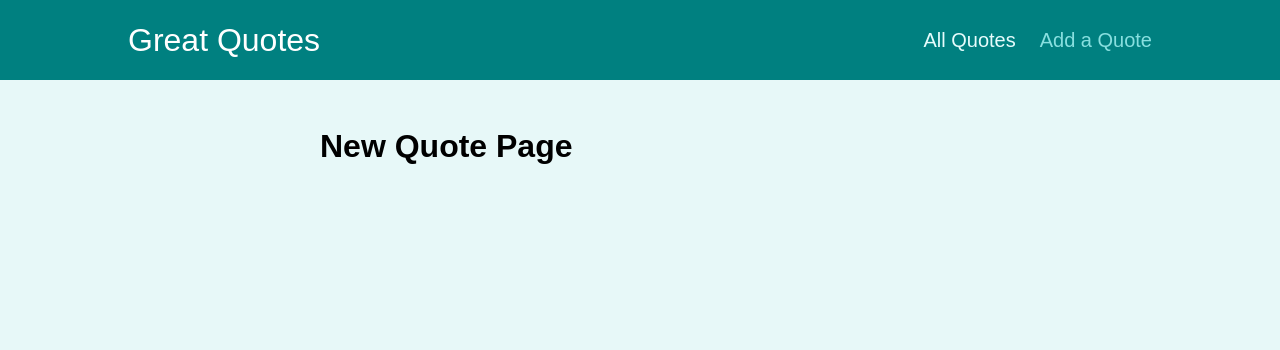
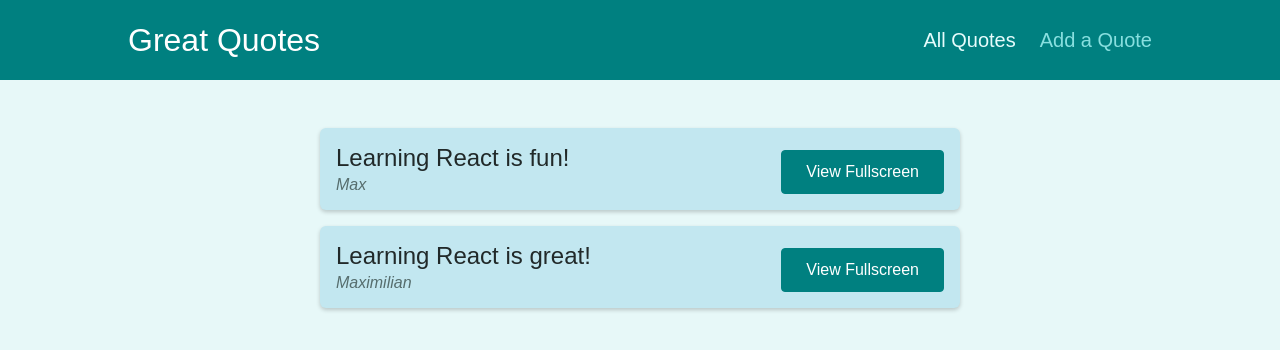
Before and after one commit to Pranjalm-23/react-complete-guide, a React (Create React App) app: page /quotes in a window 1280 px wide. Shown: the top 350 px of the page. Built offline with nearby package versions, Linux system fonts and the light colour scheme.

Commit message:
quotes list and new quote form added

```diff
--- a/src/pages/AllQuotes.js
+++ b/src/pages/AllQuotes.js
@@ -1,5 +1,12 @@
+import QuoteList from "../components/quotes/QuoteList";
+
+const DUMMY_Quotes = [
+  { id: "q1", author: "Max", text: "Learning React is fun!" },
+  { id: "q2", author: "Maximilian", text: "Learning React is great!" },
+];
+
 const AllQuotes = () => {
-  return <h1>New Quote Page</h1>;
+  return <QuoteList quotes={DUMMY_Quotes} />;
 };
 
 export default AllQuotes;
--- a/src/pages/NewQuote.js
+++ b/src/pages/NewQuote.js
@@ -1,5 +1,9 @@
+import QuoteForm from "../components/quotes/QuoteForm";
+
 const NewQuote = () => {
-  return <h1>All Quote Page</h1>;
+  const onAddQuoteHandler = (quoteData) => {};
+
+  return <QuoteForm onAddQuote={onAddQuoteHandler} />;
 };
 
 export default NewQuote;
```
